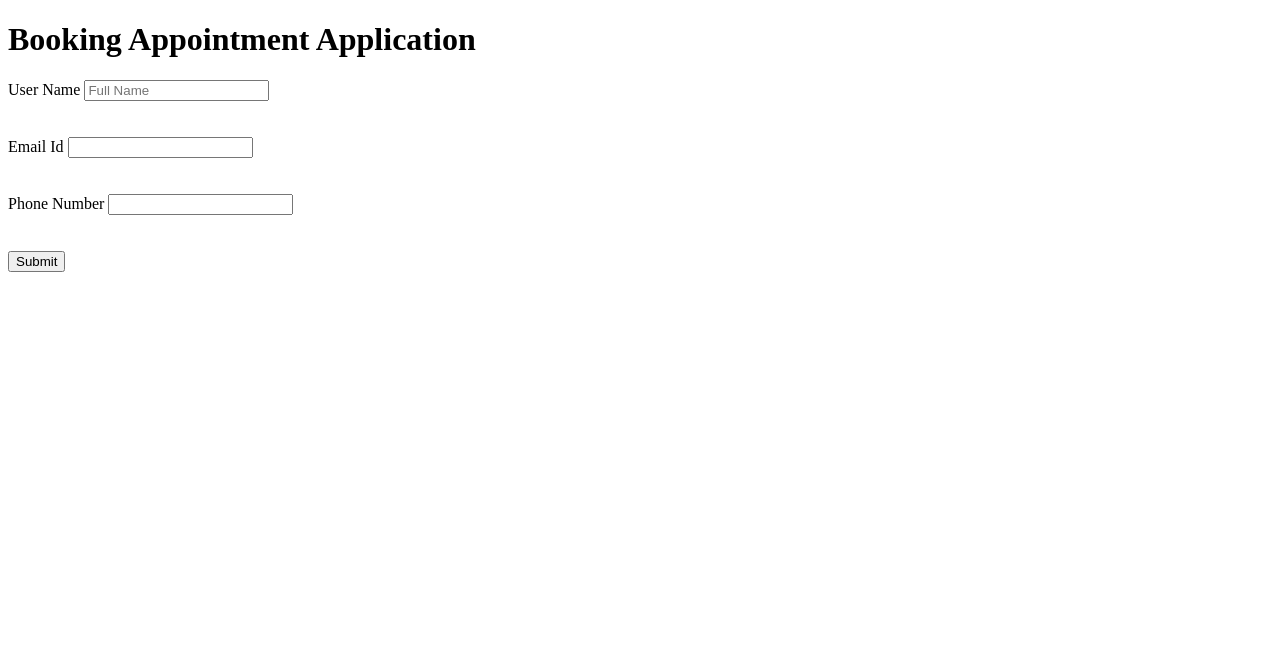
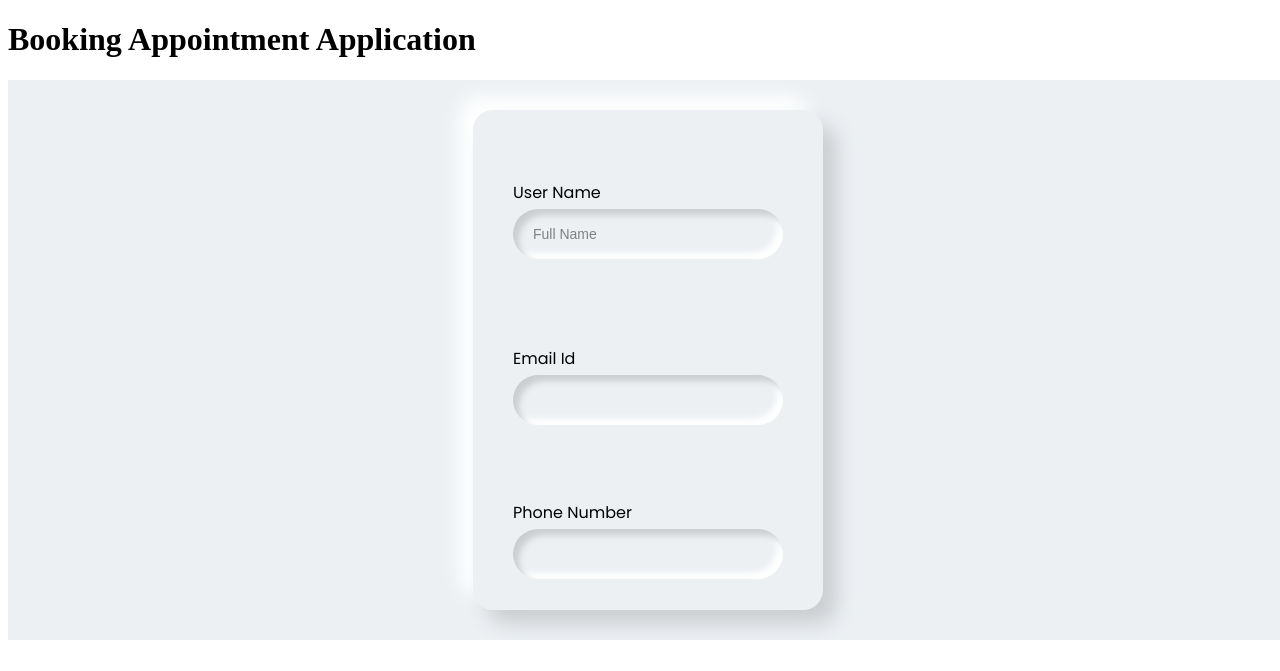
Before and after one commit to alankrita01/Booking-Appointment-Project, a website: page public/form.html in a window 1280 px wide. Drawn offline with nearby package versions, Linux system fonts and the light colour scheme; no server answers.

Commit message:
updating form.html

```diff
--- a/public/form.html
+++ b/public/form.html
@@ -5,7 +5,7 @@
   <meta http-equiv="X-UA-Compatible" content="IE=edge">
   <meta name="viewport" content="width=device-width, initial-scale=1.0">
   <title>Application booking Application</title>
-  <!--link rel="stylesheet" href="form.css"-->
+  <link rel="stylesheet" href="form.css">
 </head>
 <body>
   <header class="main-header">
@@ -13,10 +13,8 @@
   </header>
 
   <main>
-    <section class="container">
-
-      <form id="user-form" action="/user/add-user" method="POST" onsubmit="userDetails(event)">
-
+    <form id="user-form" action="/user/add-user" method="POST" onsubmit="userDetails(event)">
+      <section class="container">
         <div class="div-container">
           <label for="userName">User Name</label>
           <input type="text" name="userName" id="userName" placeholder="Full Name" ><br><br><br>
@@ -28,9 +26,11 @@
           <input type="tel" name="mobileNumber" id="mobileNumber" required><br><br><br>
         </div>
 
-        <button type="submit">Submit</button>
-      </form>
-    </section>
+        <button class="submit" type="submit">Submit</button>
+      </section>
+
+    </form>
+
   </main>
 
   <div class="div-list">
```
